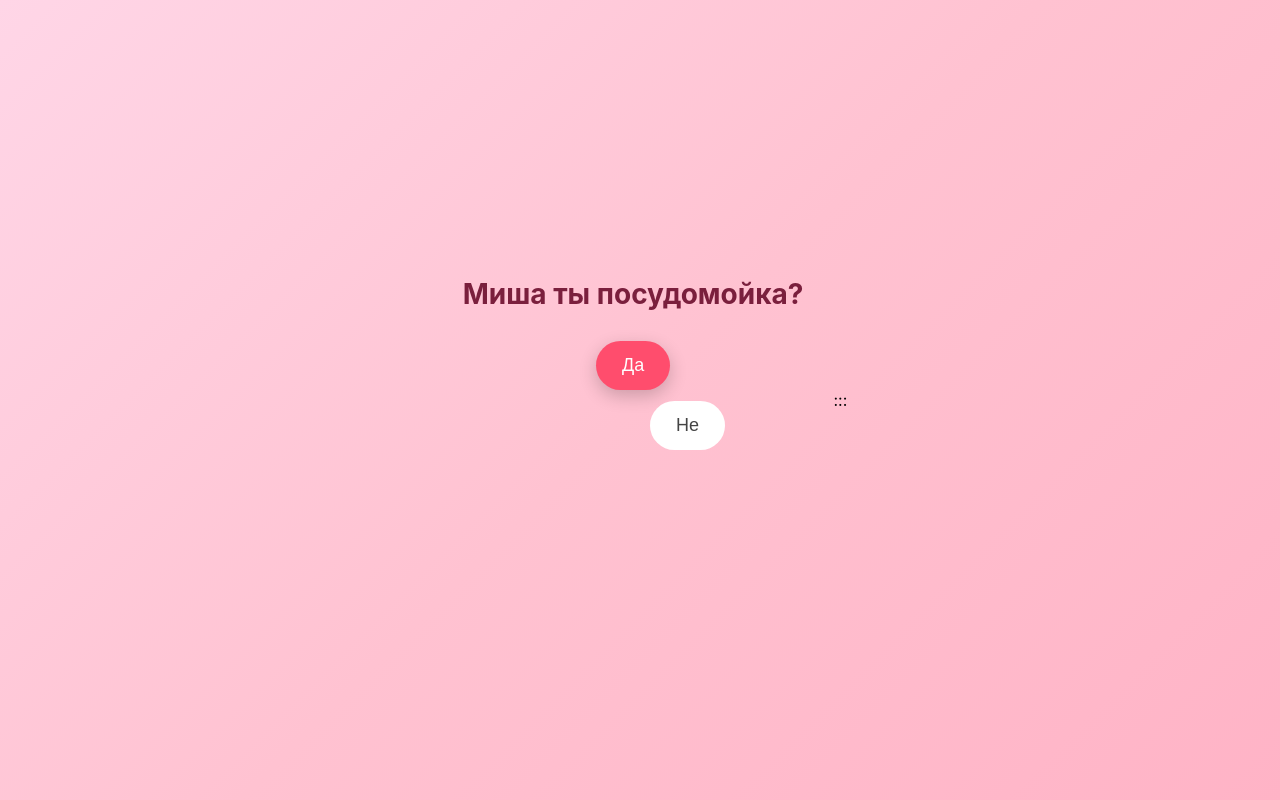
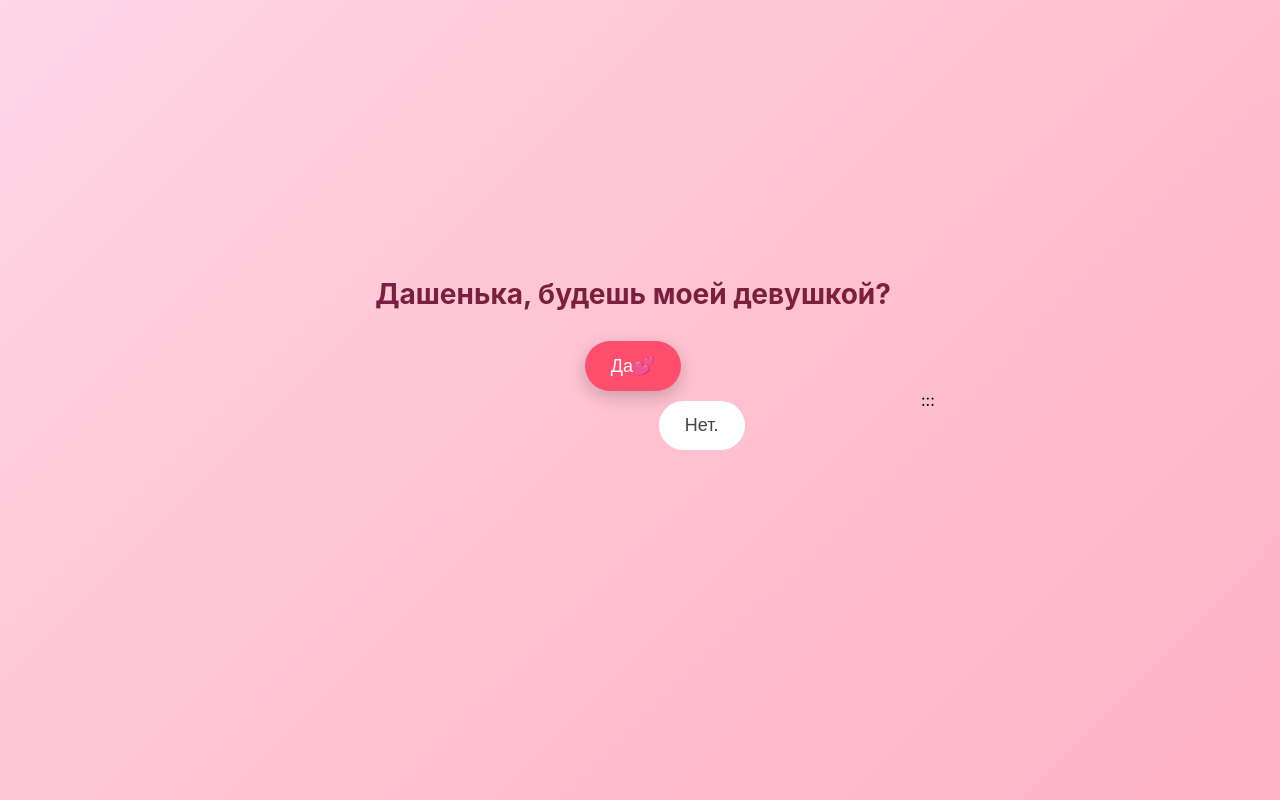
Before and after one commit to temhx/love, a plain HTML site: page index.html in a window 1280 px wide. Drawn offline with Linux system fonts and the light colour scheme.

Commit message:
Update index.html

```diff
--- a/index.html
+++ b/index.html
@@ -79,11 +79,11 @@ button{
 <body>
 
 <div class="container">
-    <h1>Миша ты посудомойка? </h1>
+    <h1>Дашенька, будешь моей девушкой? </h1>
 
 <div class="buttons">
-    <button id="yes">Да </button>
-    <button id="no">Не</button>
+    <button id="yes">Да💕</button>
+    <button id="no">Нет.</button>
 </div>
 
 <div id="result">
```
